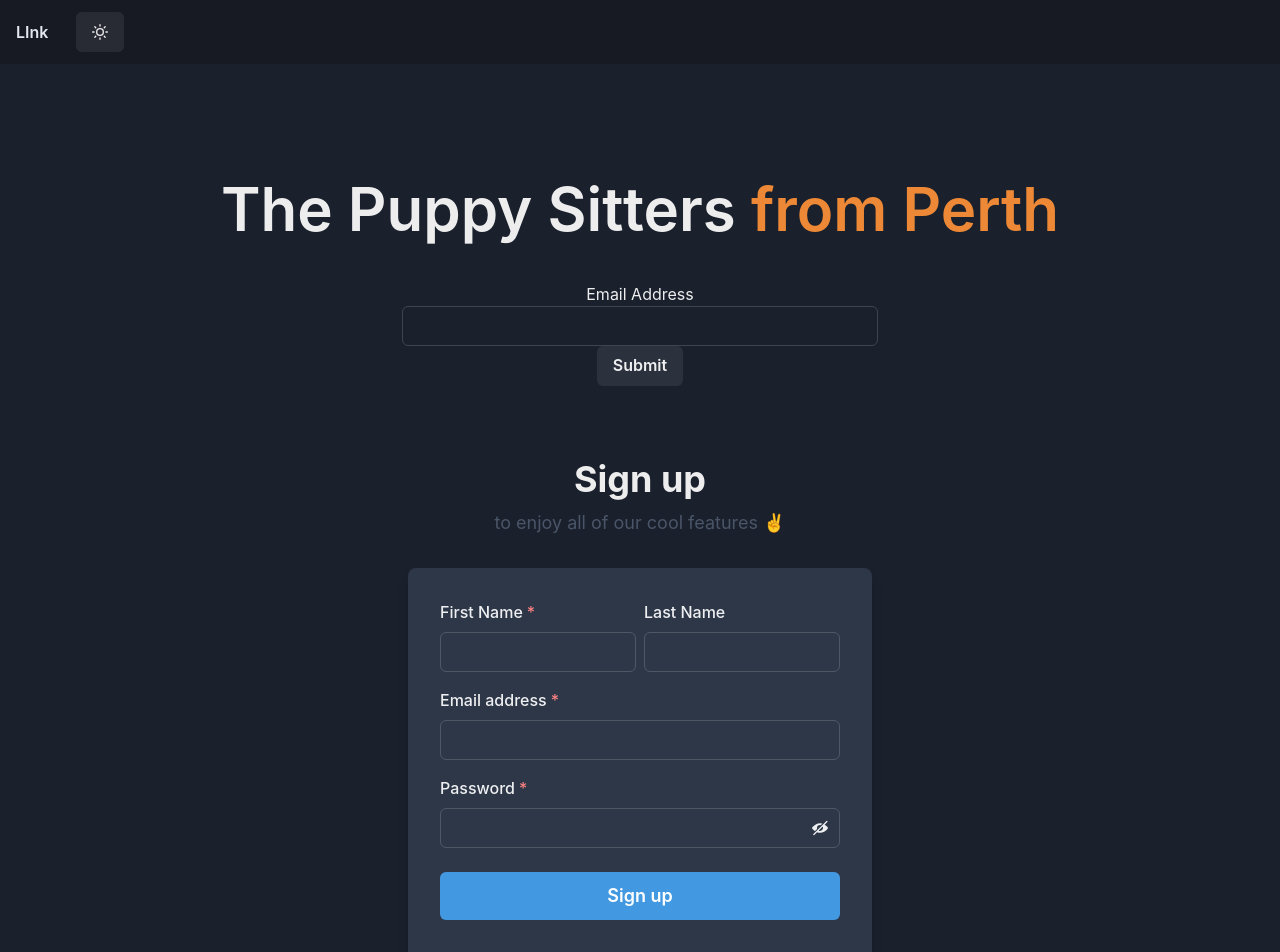
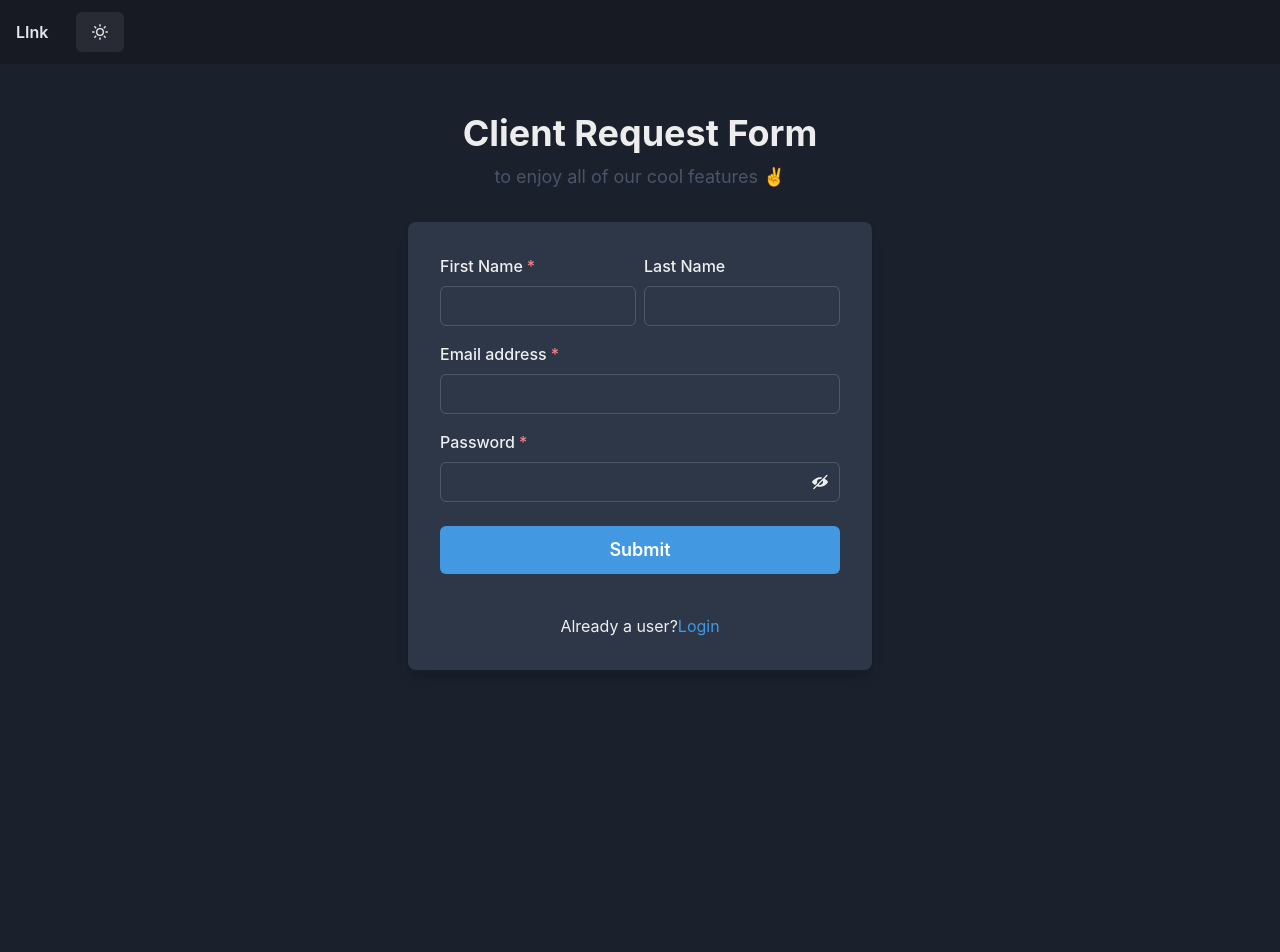
Before and after one commit to laurendoesntlikeusernames/puppies, a Next.js app: page /Started in a window 1280 px wide. Shown: the top 952 px of the page. After the commit the page ends 800 px from the top, so only its background shows below. Built offline with nearby package versions, Linux system fonts and the light colour scheme.

Commit message:
chakra form option 1

```diff
--- a/components/ClientForm.jsx
+++ b/components/ClientForm.jsx
@@ -30,21 +30,12 @@ const ClientForm = () => {
   })
   const [showPassword, setShowPassword] = useState(false);
   return (
-    <>
     <form onSubmit={formik.handleSubmit}>
-      <label htmlFor='email'>Email Address</label>
-      <Input
-        id='email'
-        name='email'
-        type='email'
-        onChange={formik.handleChange}
-        value={formik.values.email} />
 
-      <Button type='submit'>Submit</Button>
-    </form><Stack spacing={8} mx={'auto'} maxW={'lg'} py={12} px={6}>
+    <Stack spacing={8} mx={'auto'} maxW={'lg'} py={12} px={6}>
         <Stack align={'center'}>
           <Heading fontSize={'4xl'} textAlign={'center'}>
-            Sign up
+            Client Request Form
           </Heading>
           <Text fontSize={'lg'} color={'gray.600'}>
             to enjoy all of our cool features ✌️
@@ -70,10 +61,19 @@ const ClientForm = () => {
                 </FormControl>
               </Box>
             </HStack>
-            <FormControl id="email" isRequired>
+
+            <FormControl
+            isRequired
+            id='email'
+            name='email'
+            type='email'
+            onChange={formik.handleChange}
+            value={formik.values.email}
+            >
               <FormLabel>Email address</FormLabel>
               <Input type="email" />
             </FormControl>
+
             <FormControl id="password" isRequired>
               <FormLabel>Password</FormLabel>
               <InputGroup>
@@ -88,6 +88,7 @@ const ClientForm = () => {
               </InputGroup>
             </FormControl>
             <Stack spacing={10} pt={2}>
+
               <Button
                 loadingText="Submitting"
                 size="lg"
@@ -95,9 +96,12 @@ const ClientForm = () => {
                 color={'white'}
                 _hover={{
                   bg: 'blue.500',
-                }}>
-                Sign up
+                }}
+                type='submit'
+                >
+                Submit
               </Button>
+
             </Stack>
             <Stack pt={6}>
               <Text align={'center'}>
@@ -106,7 +110,9 @@ const ClientForm = () => {
             </Stack>
           </Stack>
         </Box>
-      </Stack></>
+      </Stack>
+
+    </form>
 
   )
 }
--- a/pages/Started.jsx
+++ b/pages/Started.jsx
@@ -15,40 +15,10 @@ import Header from '../components/Header'
 
 const Started = () => {
   return (
-    <><Header /><Container maxW={'5xl'}>
-      <Stack
-        textAlign={'center'}
-        align={'center'}
-        spacing={{ base: 8, md: 10 }}
-        py={{ base: 20, md: 28 }}>
-        <Heading
-          fontWeight={600}
-          fontSize={{ base: '6xl', sm: '6xl', md: '6xl' }}
-          lineHeight={'110%'}>
-          The Puppy Sitters{' '}
-          <Text as={'span'} color={'orange.400'}>
-            from Perth
-          </Text>
-        </Heading>
-        <Flex minWidth='max-content' alignItems='center'>
-          <VStack spacing='24px'>
-
-            <ClientForm />
-
-            <Box w='500px' h='40px' bg='yellow.200'>
-
-            </Box>
-            <Box w='500px' h='40px' bg='tomato'>
-
-            </Box>
-            <Box w='500px' h='40px' bg='pink.100'>
-
-            </Box>
-
-          </VStack>
-        </Flex>
-      </Stack>
-    </Container></>
+    <>
+    <Header />
+    <ClientForm />
+    </>
   )
 }
 
```
Also changed, not shown: zscrap.jsx (+11 -8 lines).
